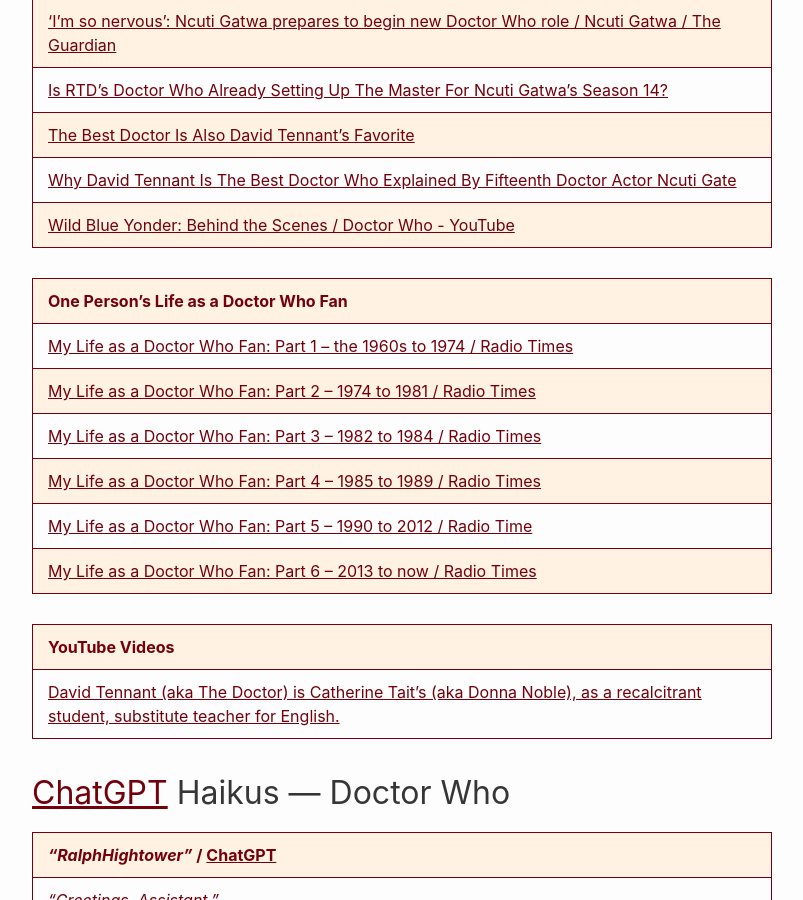
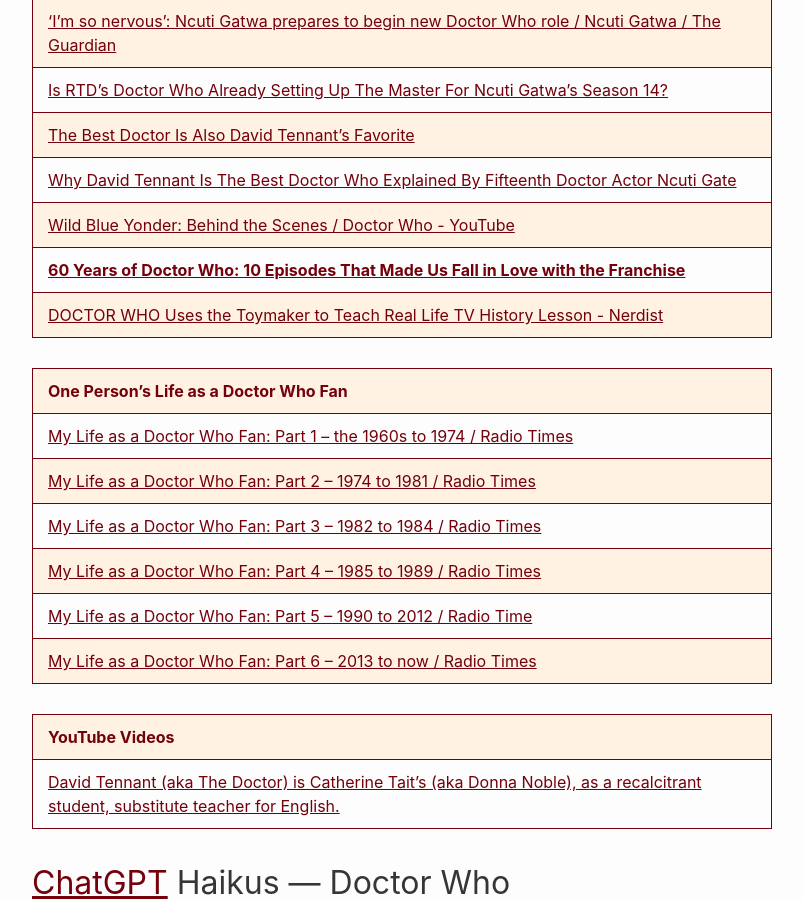
Before and after one commit to RalphHightower/RalphHightower, a Jekyll site: the page built from ScienceFiction/DoctorWho.md, in a window 1280 px wide and 900 px high, scrolled down 10317 px. Shown: the whole window, without its empty margins (238-1041 px from the left). Built offline with Jekyll 4.4.1, drawn with Linux system fonts in a browser that asks for light colours; our own code applies the rules of GitHub Pages for plain Markdown files.

Commit message:
[docs](web): DoctorWho(extended description)

```diff
--- a/ScienceFiction/DoctorWho.md
+++ b/ScienceFiction/DoctorWho.md
@@ -177,6 +177,8 @@
 | [The Best Doctor Is Also David Tennant’s Favorite](https://collider.com/doctor-who-patrick-troughton-best/ ) |
 | [Why David Tennant Is The Best Doctor Who Explained By Fifteenth Doctor Actor Ncuti Gate](https://screenrant.com/doctor-who-david-tennant-ncuti-gatwa-favorite-why/ ) |
 | [Wild Blue Yonder: Behind the Scenes / Doctor Who - YouTube](https://www.youtube.com/watch?v=-bVYsOGsJww ) |
+| **[60 Years of Doctor Who: 10 Episodes That Made Us Fall in Love with the Franchise](https://movieweb.com/60-years-of-doctor-who-episodes-that-made-us-fall-in-love/ )** |
+| [DOCTOR WHO Uses the Toymaker to Teach Real Life TV History Lesson - Nerdist](https://nerdist.com/article/doctor-who-uses-the-toymaker-storyline-to-teach-real-life-history-lesson-stooky-stookie-bill-john-logie-baird-first-television-image/ ) |
 
 | One Person's Life as a Doctor Who Fan|
 |---|
```
